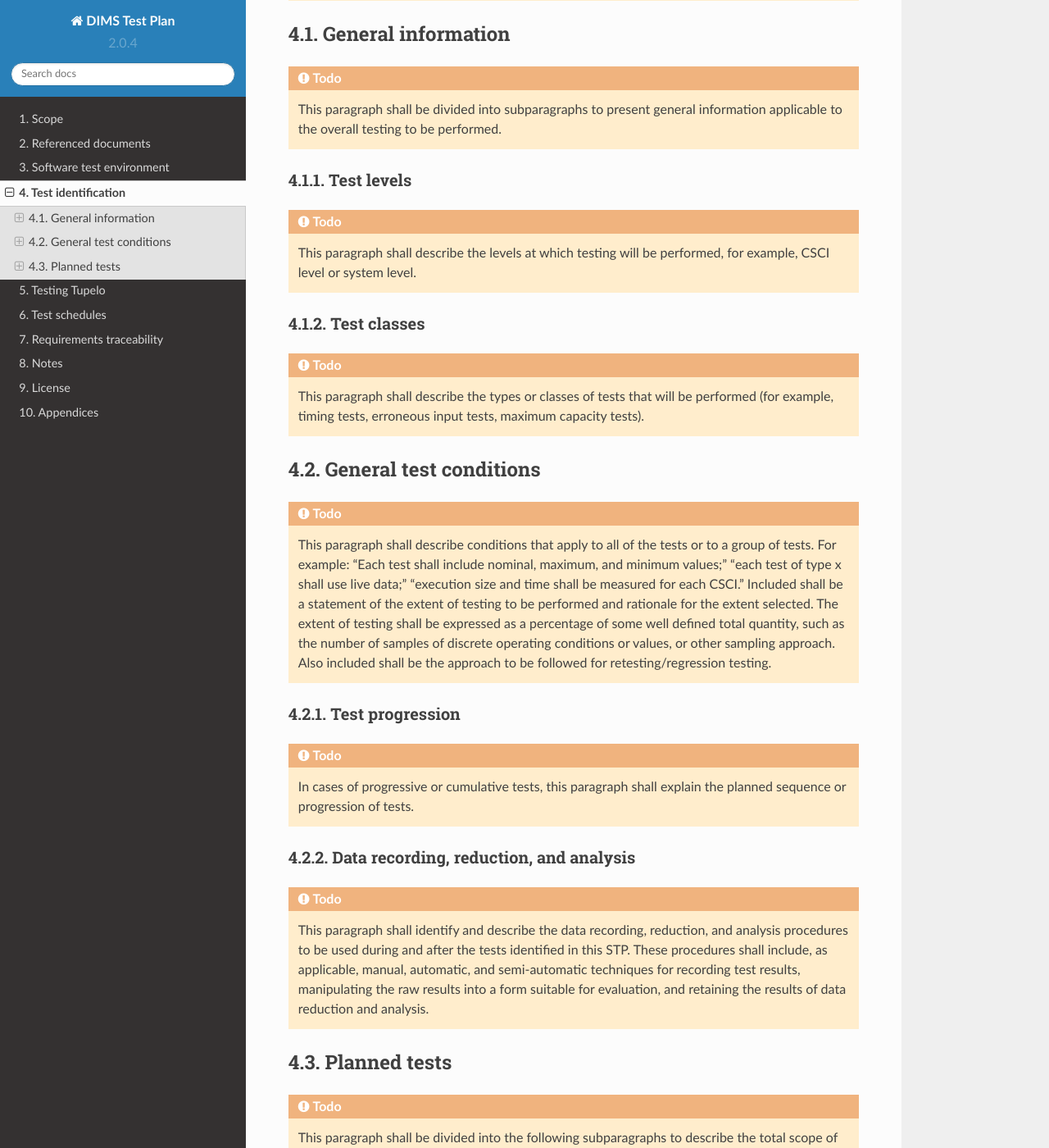
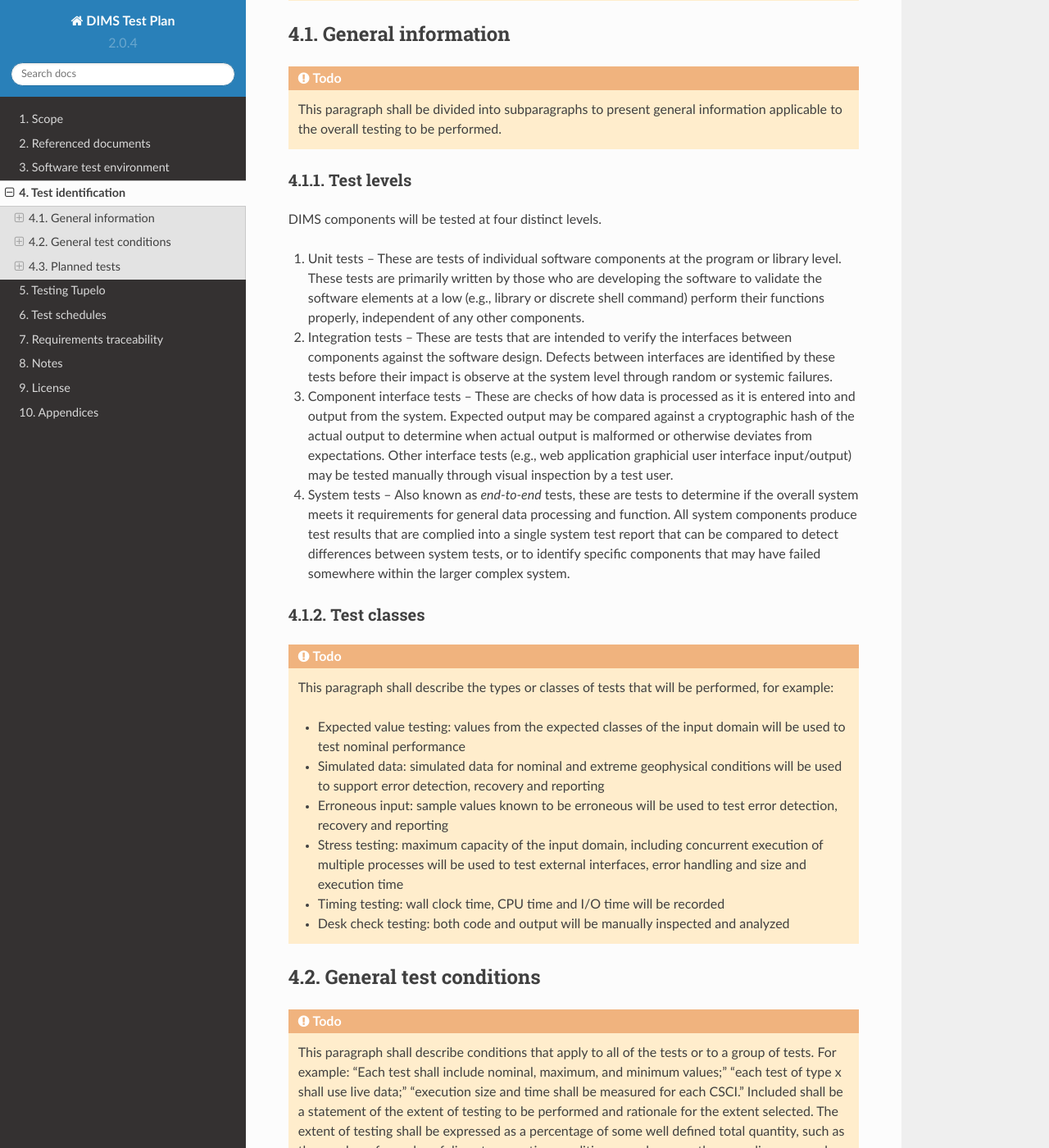
Before and after one commit to uw-dims/dims-tp, a Sphinx documentation site: the page built from source/testidentification.rst, in a window 1280 px wide and 1400 px high, scrolled down 260 px. Shown: the whole window at 82% size. Built offline with Sphinx 7.4.7 and the Read the Docs theme 2.0.0, drawn with Linux system fonts in a browser that asks for light colours.

Commit message:
Add examples to test classes subsection

```diff
--- a/source/testidentification.rst
+++ b/source/testidentification.rst
@@ -27,12 +27,32 @@ General information
 Test levels
 ~~~~~~~~~~~
 
-.. todo::
+DIMS components will be tested at four distinct levels.
 
-    This paragraph shall describe the levels at which testing will be
-    performed, for example, CSCI level or system level.
+#. Unit tests -- These are tests of individual software components at the program or
+   library level. These tests are primarily written by those who are developing
+   the software to validate the software elements at a low (e.g., library or
+   discrete shell command) perform their functions properly, independent
+   of any other components.
 
-..
+#. Integration tests -- These are tests that are intended to verify the interfaces
+   between components against the software design. Defects between interfaces are
+   identified by these tests before their impact is observe at the system level
+   through random or systemic failures.
+
+#. Component interface tests -- These are checks of how data is processed as
+   it is entered into and output from the system. Expected output may be compared
+   against a cryptographic hash of the actual output to determine when actual
+   output is malformed or otherwise deviates from expectations. Other interface
+   tests (e.g., web application graphicial user interface input/output) may
+   be tested manually through visual inspection by a test user.
+
+#. System tests -- Also known as `end-to-end` tests, these are tests to
+   determine if the overall system meets it requirements for general data
+   processing and function. All system components produce test results that are
+   complied into a single system test report that can be compared to detect
+   differences between system tests, or to identify specific components that
+   may have failed somewhere within the larger complex system.
 
 .. _testclasses:
 
@@ -42,10 +62,28 @@ Test classes
 .. todo::
 
    This paragraph shall describe the types or classes of tests that will be
-   performed (for example, timing tests, erroneous input tests, maximum
-   capacity tests).
+   performed, for example:
+
+   * Expected value testing: values from the expected classes of the input
+     domain will be used to test nominal performance
+
+   * Simulated data: simulated data for nominal and extreme geophysical
+     conditions will be used to support error detection, recovery and reporting
+
+   * Erroneous input: sample values known to be erroneous will be used to test
+     error detection, recovery and reporting
+
+   * Stress testing: maximum capacity of the input domain, including concurrent
+     execution of multiple processes will be used to test external interfaces,
+     error handling and size and execution time
+
+   * Timing testing: wall clock time, CPU time and I/O time will be recorded
+
+   * Desk check testing: both code and output will be manually inspected and
+     analyzed
 
 ..
+
 
 .. _testconditions:
 
```
